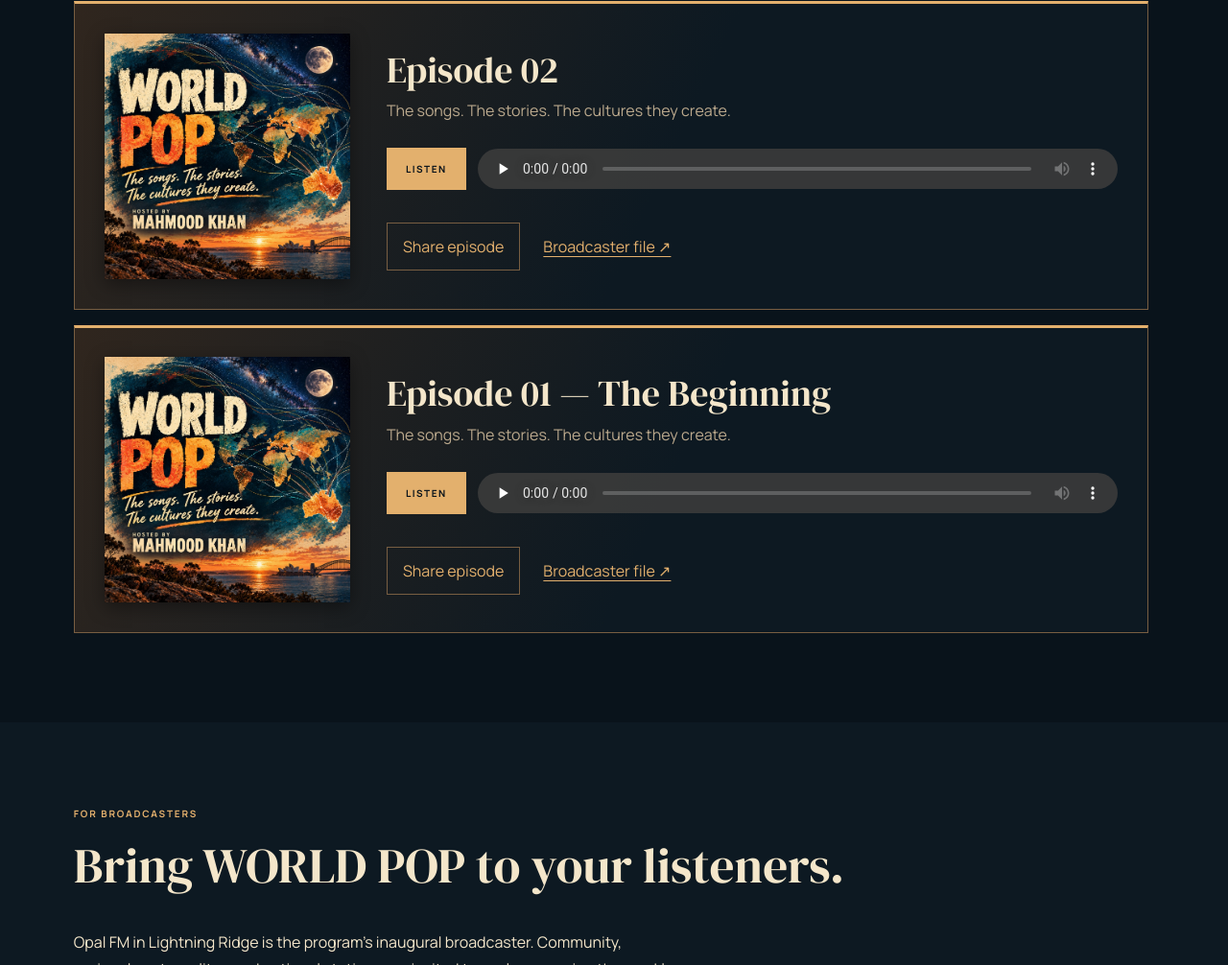
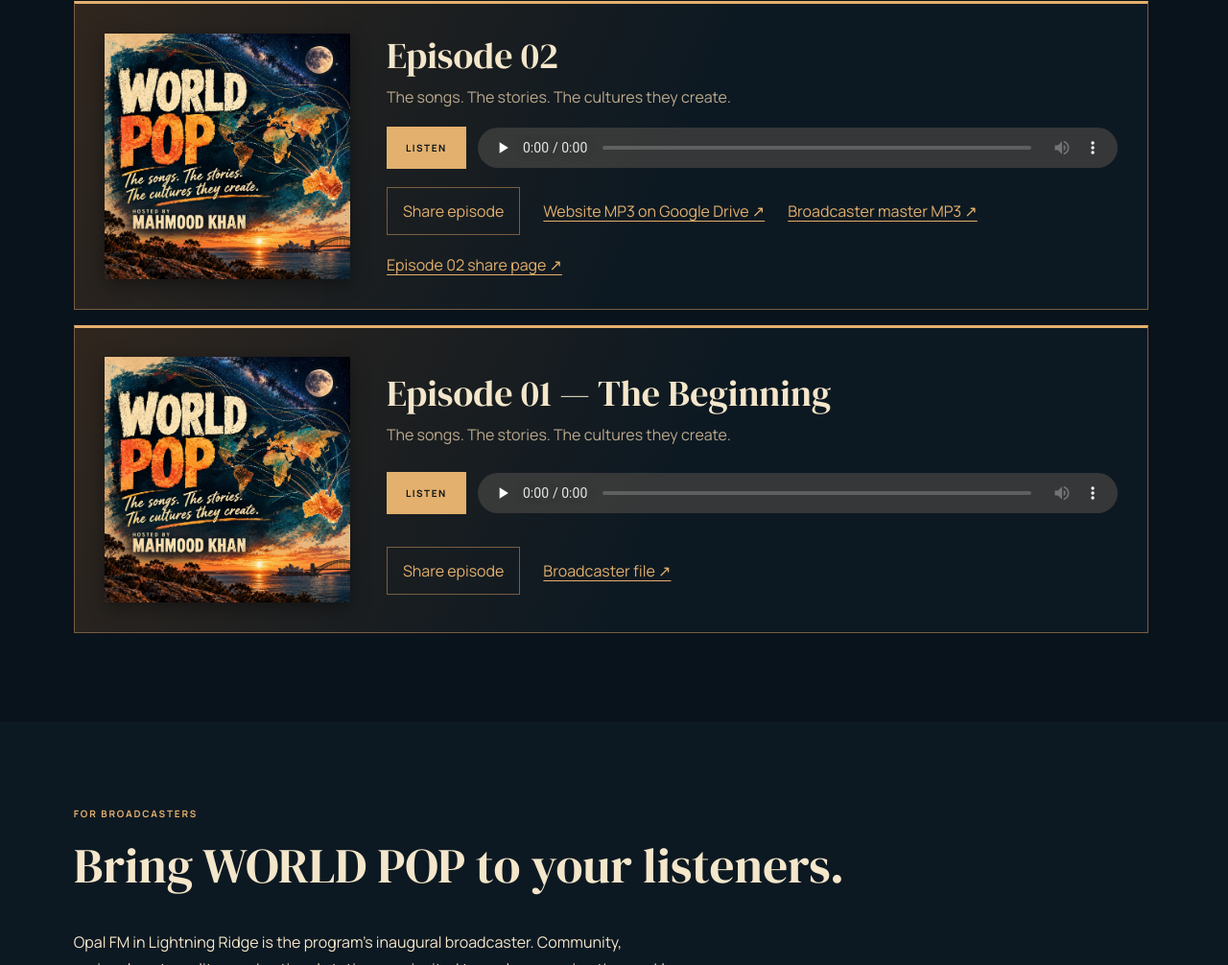
Before and after one commit to BeatViral/Mahmood-Khan, a plain HTML site: page radio-show/index.html in a window 1280 px wide. Shown: the part 1059-2065 px from the top of the page at 96% size. Drawn offline with Linux system fonts and the light colour scheme.

Commit message:
Register Episode 02 with verified original audio, structured data and archive links

```diff
--- a/radio-show/index.html
+++ b/radio-show/index.html
@@ -21,7 +21,7 @@
 <audio controls preload="none" aria-label="Episode 02" src="https://github.com/BeatViral/Mahmood-Khan/releases/download/world-pop-episode-02/world-pop-episode-02-listener.mp3"></audio>
 <p role="status" class="episode-status"></p></div>
 <div class="episode-links"><button class="episode-share" type="button" hidden>Share episode</button>
-<a class="episode-file" href="https://drive.google.com/file/d/1YJN3t-fPF43n7aZSNhp215G7lOm6Jwqo/view" target="_blank" rel="noopener noreferrer">Broadcaster file ↗</a></div></article>
+<a class="episode-file" href="https://drive.google.com/file/d/1l__iHsYhWC0nDzI1JzYKYwfWPJoIYd7X/view?usp=sharing" target="_blank" rel="noopener noreferrer">Website MP3 on Google Drive ↗</a><a class="episode-file" href="https://drive.google.com/file/d/1YJN3t-fPF43n7aZSNhp215G7lOm6Jwqo/view" target="_blank" rel="noopener noreferrer">Broadcaster master MP3 ↗</a><a class="episode-file" href="/radio-show/share/episode-02/">Episode 02 share page ↗</a></div></article>
 <article class="episode" id="episode-01" data-share-url="/radio-show/share/episode-01/">
 <img class="episode-cover" src="/assets/world-pop-poster.jpg" alt="" width="256" height="256" loading="lazy">
 <div><h3>Episode 01 — The Beginning</h3><p>The songs. The stories. The cultures they create.</p></div>
```
